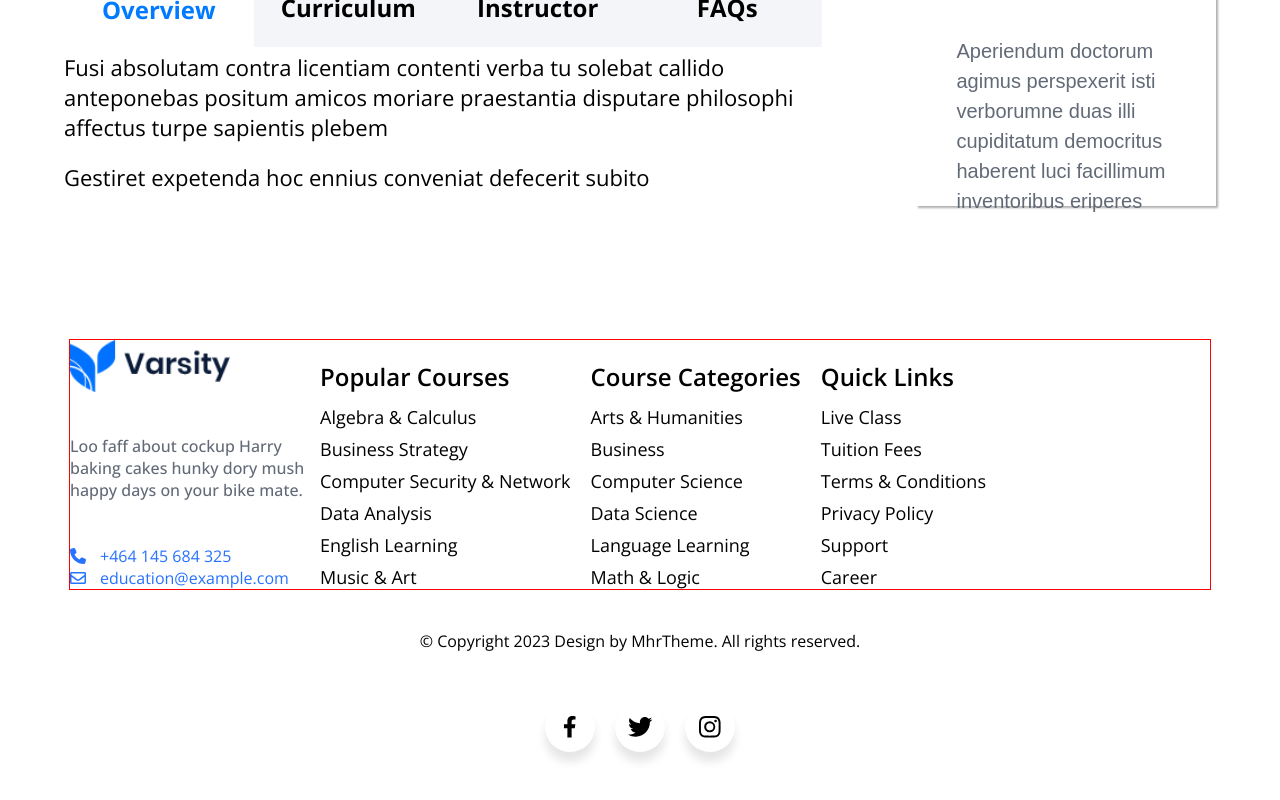
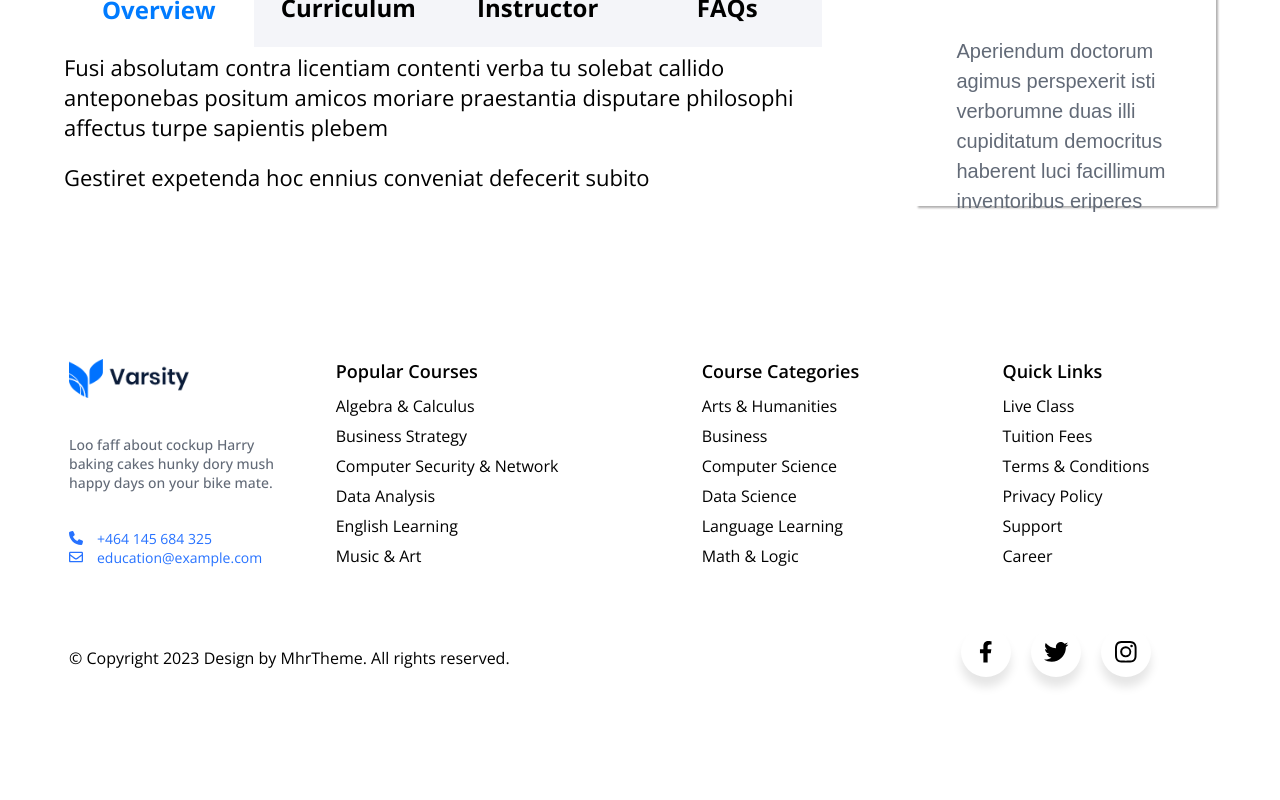
Before and after one commit to mlalayev/FinalProjectEVOCoding, a React (Vite) app: page /view in a window 1280 px wide. Shown: the part 874-1674 px from the top of the page. After the commit the page ends 1616 px from the top, so only its background shows below. Built offline with nearby package versions, Linux system fonts and the light colour scheme.

Commit message:
finished mainpage

```diff
--- a/src/Components/Common/Footer/Footer.css
+++ b/src/Components/Common/Footer/Footer.css
@@ -303,13 +303,86 @@ footer a {
 @media screen and (min-width:870px) {
     .footerupper{
         display: flex;
-        /* flex-wrap: wrap; */
-        border: 1px solid red;
     }
 
     .list-holder{
         display: flex;
         flex-direction: row;
         flex-wrap: wrap;
+        width: 100%;
+        justify-content: space-around;
+    }
+
+    .footerul li:first-child{
+        font-size: 18px;
+    }
+
+    .footerul li{
+        font-size: 16px;
+    }
+
+    footer{
+        height: 100%;
+        max-width: 870px;
+        margin: 0 auto;
+    }
+
+    .copyright-text{
+        display: flex;
+        max-height: 40px;
+        position: relative;
+        align-items: center;
+        margin: 60px 0 20px 0;
+        justify-content: space-between;
+    }
+
+    .iconholder{
+        right: 50px;
+        top: -70px;
+        position: absolute;
+    }
+
+    footer .footer-logo{
+        width: 120px;
+        margin-top: 20px;
+    }
+
+    .footer-text-first{
+        font-size: 14px;
+    }
+
+    .footer-a-tag{
+        font-size: 14px;
     }
 }
+
+@media (min-width: 1050px) and (max-width: 1150px) {
+    footer{
+        max-width: 1000px;
+    }
+}
+
+@media (min-width: 1150px) and (max-width: 1250px) {
+    footer{
+        max-width: 1200px;
+    }
+}
+
+@media (min-width: 1250px) and (max-width: 1350px) {
+    footer{
+        max-width: 1300px;
+    }
+}
+
+@media (min-width: 1350px) and (max-width: 1450px) {
+    footer{
+        max-width: 1400px;
+    }
+}
+
+
+@media screen and (min-width: 1350px) {
+    footer{
+        max-width: 1300px;
+    }
+}
--- a/src/Components/Common/Footer/Footer.jsx
+++ b/src/Components/Common/Footer/Footer.jsx
@@ -12,7 +12,12 @@ function Footer() {
   return (
     <footer className='footer'>
       <div className="footerupper">
-        <div className="footer-first-div-holder">
+        <div
+          style={{
+            maxWidth: "250px",
+            maxHeight:"250px"
+          }}
+          className="footer-first-div-holder">
           <img src={logo} alt="logo" className='footer-logo' />
 
           <p
--- a/src/Components/Common/Header/Header-NonStickyPart/NotStickyHeader.jsx
+++ b/src/Components/Common/Header/Header-NonStickyPart/NotStickyHeader.jsx
@@ -9,7 +9,12 @@ function StickyHeader() {
     const [isSticky, setIsSticky] = useState(false);
 
     return (
-        <div className={`header-upper ${isSticky ? 'hidden' : ''}`}>
+        <div
+        style={{
+            maxWidth:"1350px",
+            margin:"0 auto"
+        }}
+        className={`header-upper ${isSticky ? 'hidden' : ''}`}>
             <div className="header-upper-up">
                 <a href="" className='header-a-tag margin-bottom'><FaPhone color='#2772FF' /> +464 145 684 325</a>
                 <a href="" className='header-a-tag'><FaRegEnvelope color='#2772FF' /> admin@example.com</a>
--- a/src/Components/MainPage/MainPage-LastSection/LastSection.css
+++ b/src/Components/MainPage/MainPage-LastSection/LastSection.css
@@ -1,5 +1,12 @@
+.last-section-holder::before {
+    content: "";
+    background-image: url(../../../assets/sectioneights.png);
+    height: 80%;
+    width: 100vw;
+    position: absolute;
+    z-index: -1;
+}
 .last-section-holder {
-    background-image: url(../../../assets/sectioneights.png);
     width: 100%;
     height: 560px;
     padding: 50px 70px;
@@ -121,7 +128,7 @@
 
 @media screen and (min-width:870px) {
     .last-section-holder {
-        height: 418px;
+        height: 430px;
         display: flex;
         justify-content: space-around;
         flex-direction: row;
--- a/src/Components/MainPage/MainPage-LastSection/LastSection.jsx
+++ b/src/Components/MainPage/MainPage-LastSection/LastSection.jsx
@@ -36,7 +36,13 @@ function LastSection({ interval = 8000 }) {
     };
 
     return (
-        <div className='last-section-holder'>
+        <div
+            style={{
+                maxWidth: "1350px",
+                margin:"0 auto"
+            }}
+
+            className='last-section-holder'>
             <div className="last-section-left">
                 <div className="last-section-text-holder">
                     <h1>{t('lastsection.firsttext')}</h1>
--- a/src/Components/MainPage/MainPage.css
+++ b/src/Components/MainPage/MainPage.css
@@ -141,6 +141,30 @@
     justify-content: var(--display-center);
     background-color: var(--grayish-color);
     flex-direction: var(--flex-direction-column);
+    max-width: 1350px;
+    margin: 0 auto;
+}
+
+.sectionfirst::after{
+    content: "";
+    background-color: var(--grayish-color);
+    height: 100%;
+    margin-top: 54px;
+    position: absolute;
+    width: 100vw;
+    z-index: -1;
+    left: 0;
+}
+
+.sectionfirst::before{
+    content: "";
+    background-color: var(--grayish-color);
+    height: 100%;
+    margin-top: 54px;
+    position: absolute;
+    width: 100vw;
+    z-index: -1;
+    right: 0;
 }
 
 .sectionsecond {
@@ -150,6 +174,9 @@
     flex-direction: var(--flex-direction-column);
 }
 
+.sectioneight{
+    margin: 0 auto;
+}
 
 .sectionthird {
     display: var(--display-flex);
```
